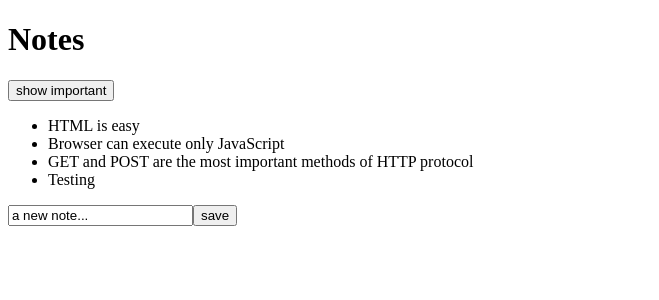
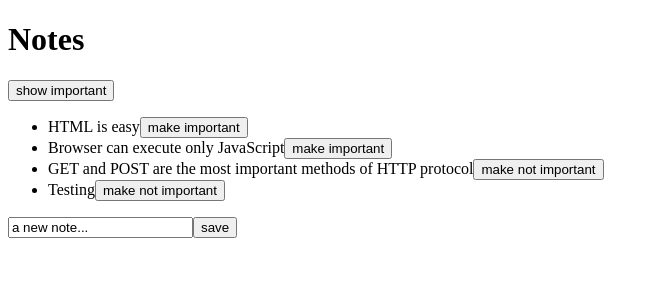
Before and after one commit to albertxtran/part2, a React (Create React App) app in the folder course-examples/: page / in a window 1280 px wide. Shown: the top 300 px of the page, without its empty margins (0-659 px from the left). Built offline with nearby package versions, Linux system fonts and the light colour scheme; data requests are answered from the project's data file.

Commit message:
Changing the Importance of Notes

```diff
--- a/course-examples/db.json
+++ b/course-examples/db.json
@@ -4,7 +4,7 @@
       "id": 1,
       "content": "HTML is easy",
       "date": "2019-05-30T17:30:31.098Z",
-      "important": true
+      "important": false
     },
     {
       "id": 2,
--- a/course-examples/src/App.js
+++ b/course-examples/src/App.js
@@ -37,6 +37,15 @@
     ? notes
     : notes.filter((note) => note.important === true);
 
+  const toggleImportanceOf = (id) => {
+    const url = `http://localhost:3001/notes/${id}`;
+    const note = notes.find((note) => note.id === id);
+    const changedNote = { ...note, important: !note.important };
+    axios.put(url, changedNote).then((response) => {
+      setNotes(notes.map((note) => (note.id === id ? response.data : note)));
+    });
+  };
+
   return (
     <div>
       <h1>Notes</h1>
@@ -47,7 +56,11 @@
       </div>
       <ul>
         {notesToShow.map((note) => (
-          <Note key={note.id} note={note} />
+          <Note
+            key={note.id}
+            note={note}
+            toggleImportance={() => toggleImportanceOf(note.id)}
+          />
         ))}
       </ul>
       <form onSubmit={addNote}>
--- a/course-examples/src/components/Note.js
+++ b/course-examples/src/components/Note.js
@@ -1,5 +1,11 @@
-const Note = ({ note }) => {
-  return <li>{note.content}</li>;
+const Note = ({ note, toggleImportance }) => {
+  const label = note.important ? "make not important" : "make important";
+  return (
+    <li>
+      {note.content}
+      <button onClick={toggleImportance}>{label}</button>
+    </li>
+  );
 };
 
 export default Note;
```
